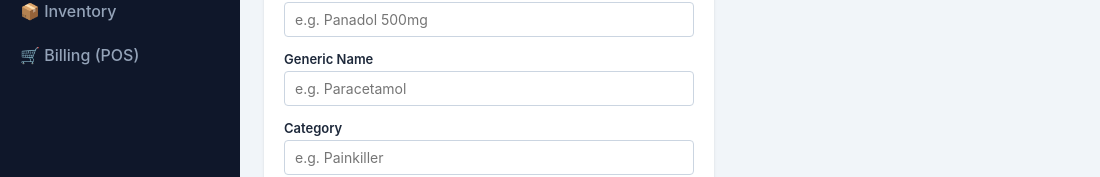
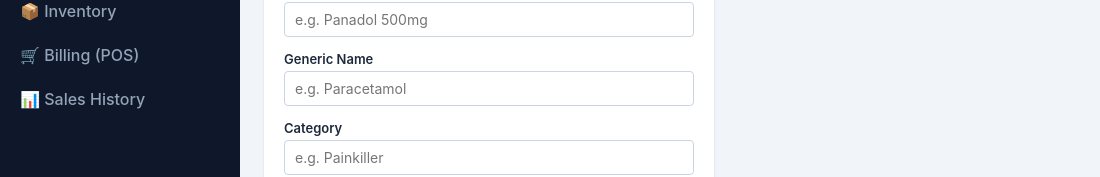
Before and after one commit to LimeshDeSilva/pharmacy-pos, an Electron app: page src/renderer/index.html in a window 1100 px wide. Shown: the part 171-348 px from the top of the page. Drawn offline with Linux system fonts and the light colour scheme; no server answers.

Commit message:
add: include Sales History link in side navigation

```diff
--- a/src/renderer/index.html
+++ b/src/renderer/index.html
@@ -20,6 +20,7 @@
       <li class="nav-item" data-view="add-batch-view">🏷️ Add Batch</li>
       <li class="nav-item" data-view="inventory-view">📦 Inventory</li>
       <li class="nav-item" data-view="pos-view">🛒 Billing (POS)</li>
+      <li class="nav-item" data-view="sales-view">📊 Sales History</li>
     </ul>
   </nav>
 
```
